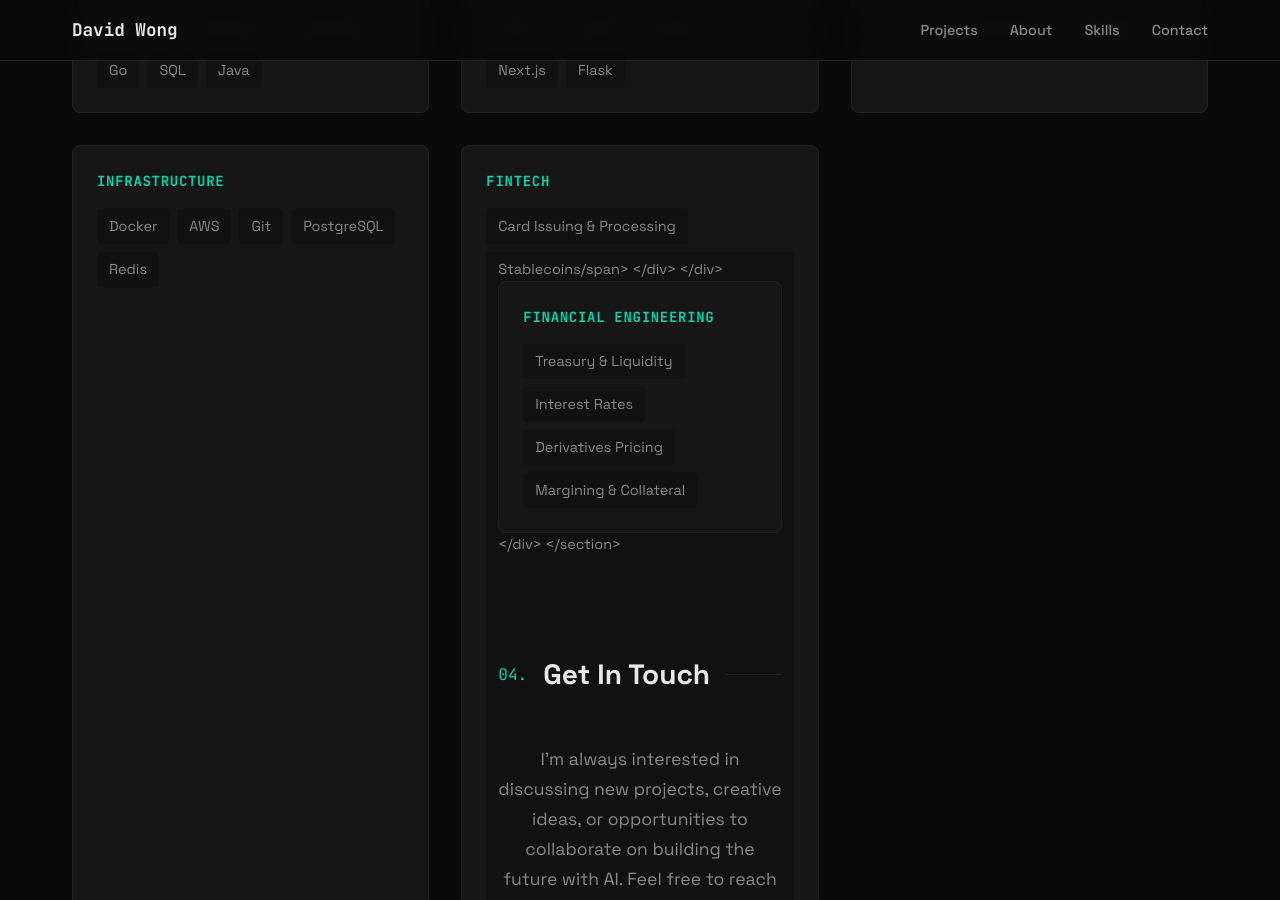
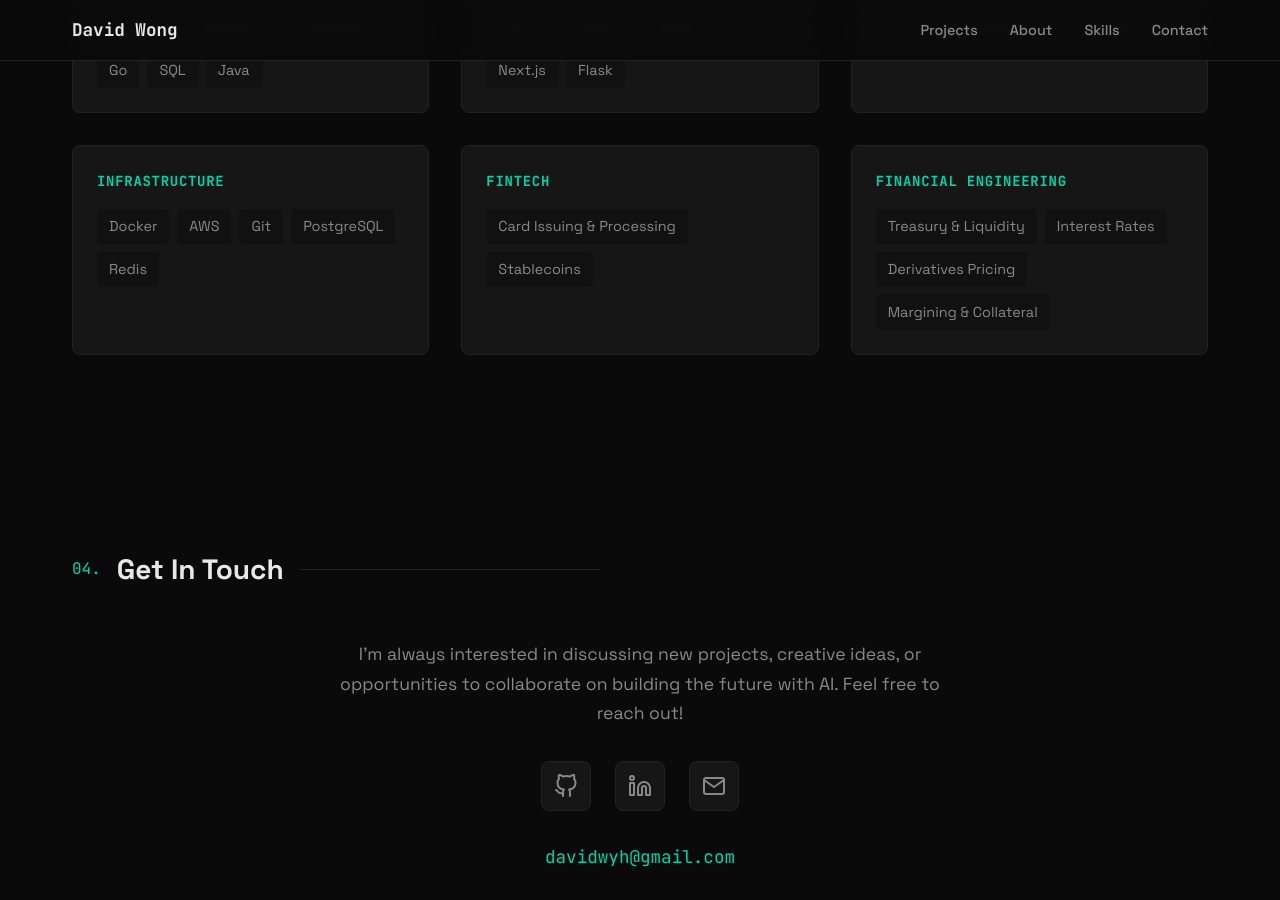
Before and after one commit to davidwyh-dev/davidwyh-dev.github.io, a Jekyll site: the page built from index.md, in a window 1280 px wide and 900 px high, scrolled down 2349 px. Built offline with Jekyll 4.4.1, drawn with Linux system fonts in a browser that asks for light colours.

Commit message:
Formatting fix

```diff
--- a/index.md
+++ b/index.md
@@ -143,7 +143,7 @@ layout: default
       <h3 class="skill-category-title">Fintech</h3>
       <div class="skill-list">
         <span class="skill-item">Card Issuing & Processing</span>
-        <span class="skill-item">Stablecoins/span>
+        <span class="skill-item">Stablecoins</span>
       </div>
     </div>
 
```
